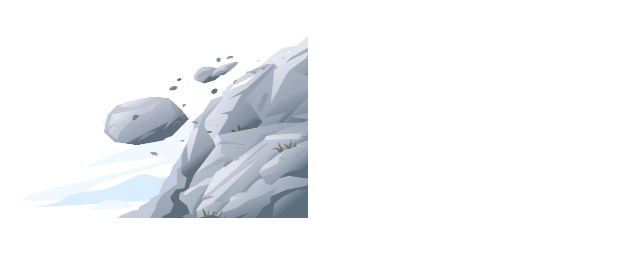
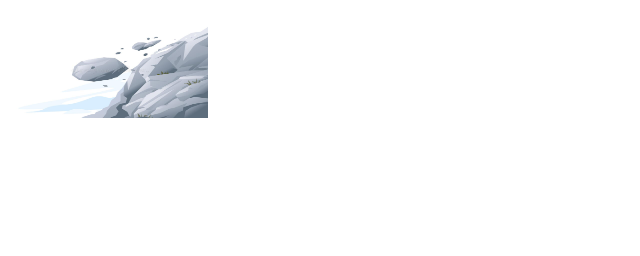
Before and after one commit to Ajwiu/javascript_zad, a plain HTML site: page obrazek3.html in a window 1280 px wide. Shown: the part 48-304 px from the top of the page, without its empty margins (0-640 px from the left). Drawn offline with Linux system fonts and the light colour scheme.

Commit message:
Update obrazek3.html

```diff
--- a/obrazek3.html
+++ b/obrazek3.html
@@ -3,6 +3,6 @@
 </head>
 <body>
 	<h1>Kamień zaczął spadać</h1>
-	<img src="obrazek3.jpg" width="300" height="200">
+	<img src="obrazek3.jpg" width="200" height="100">
 </body>
 </html>
```
